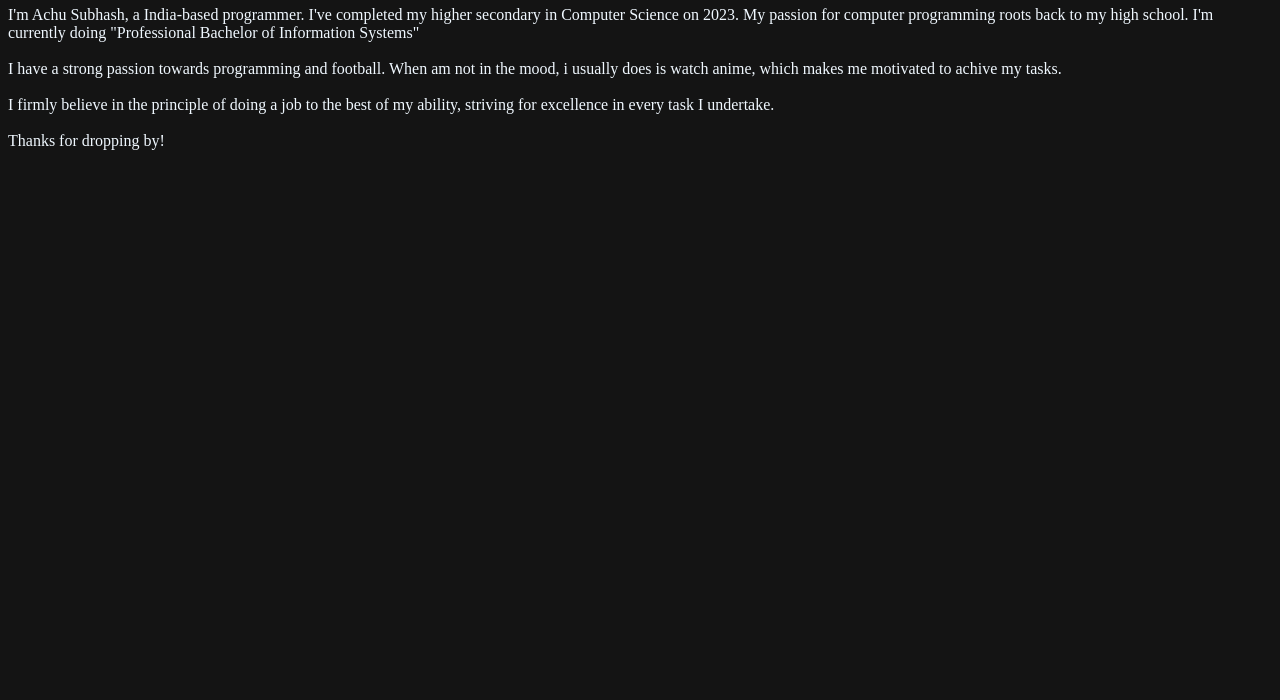
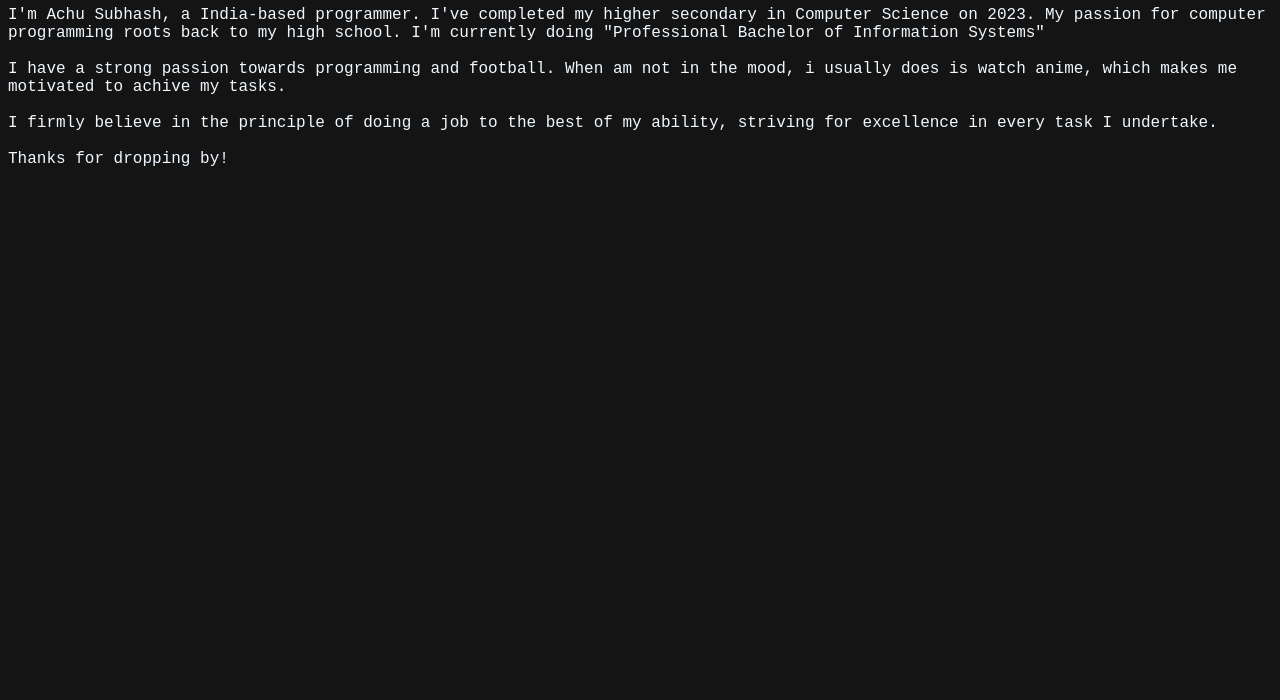
Before and after one commit to achusubhash/webtechnology, a plain HTML site: page about.html in a window 1280 px wide. Shown: the part 100-800 px from the top of the page. Drawn offline with Linux system fonts and the light colour scheme.

Commit message:
Update style.css

```diff
--- a/style.css
+++ b/style.css
@@ -1,4 +1,20 @@
 body{
     background-color: rgb(20, 20, 20);
+    font-size: medium;
     color: aliceblue;
+    font-family: 'Courier New', Courier, monospace;
 }
+p{
+    align-content: left;
+    text-align: left;
+}
+img{
+    width: 20%;
+    height: 20%;
+}
+.bod{
+    background-color: rgb(20, 20, 20);
+    font-size: medium;
+    color: aliceblue;
+    font-family: 'Courier New', Courier, monospace;
+}
```
